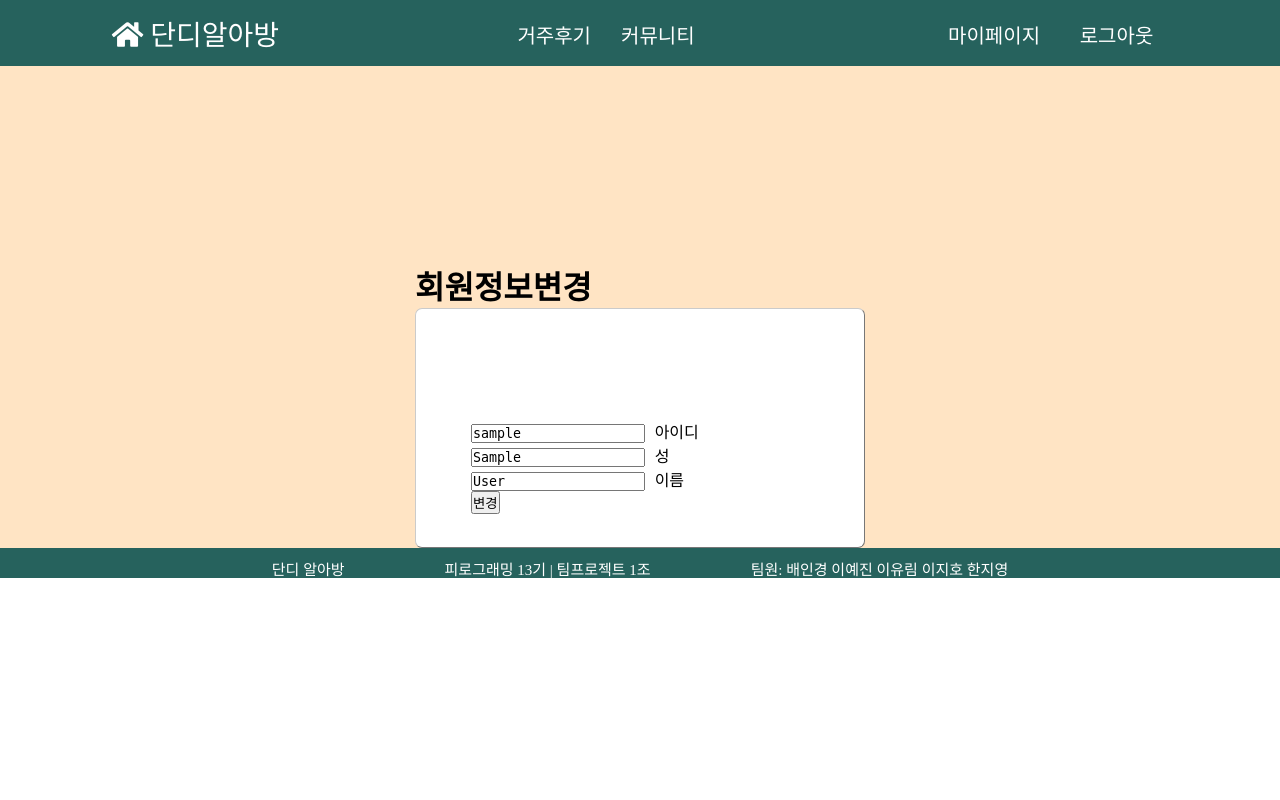
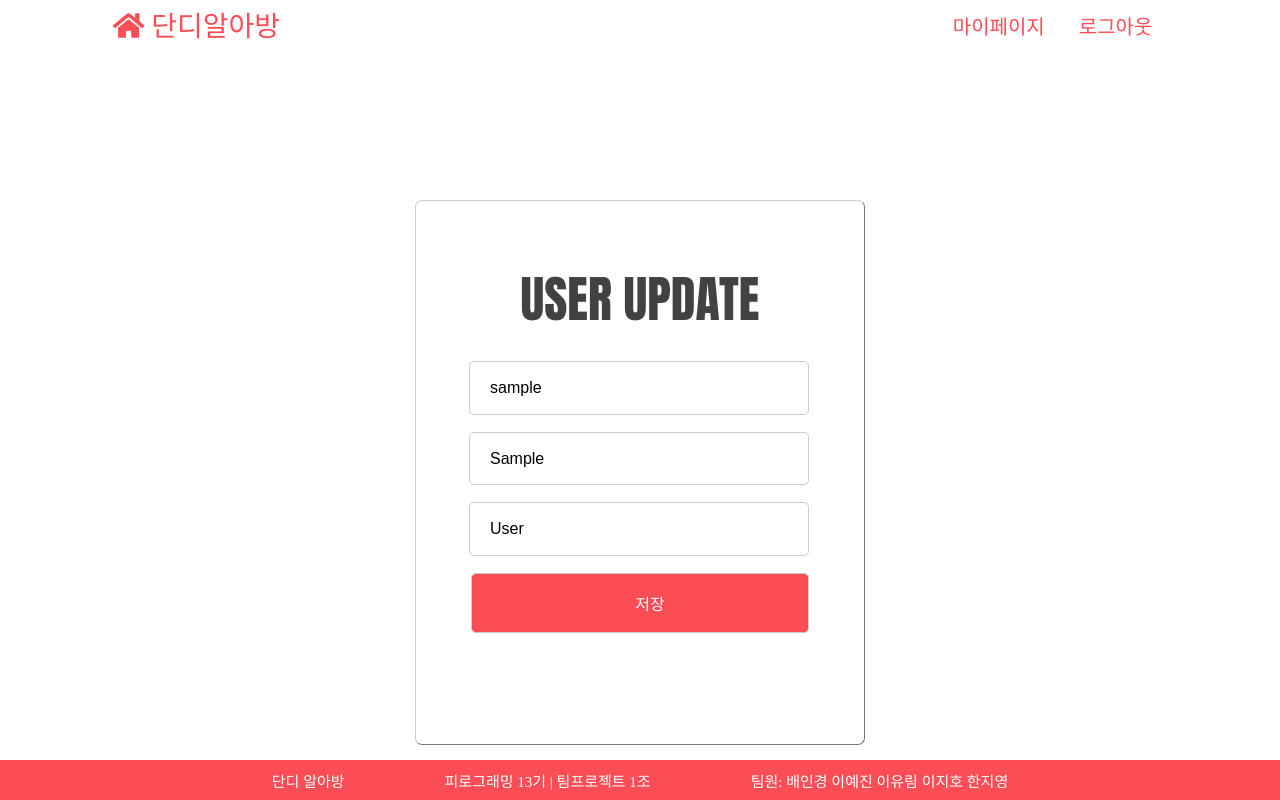
Before and after one commit to InKyeongBae/DD_AraBang, a Django app: page /user/user_update/ in a window 1280 px wide. Run offline with Django 3.2, Linux system fonts and the light colour scheme; the visitor is signed in with stand-in values (Sample User, id 1); some libraries are stand-ins or nearby versions; some web fonts are replaced.

Commit message:
css update user

```diff
--- a/DDAraBang/user/forms.py
+++ b/DDAraBang/user/forms.py
@@ -88,3 +88,8 @@ class CustomUserChangeForm(UserChangeForm):
     class Meta:
         model = models.User
         fields = ['username', 'first_name','last_name']
+        widgets = {
+            "username": forms.TextInput(attrs={"placeholder": "이메일"}),
+            "first_name": forms.TextInput(attrs={"placeholder": "이름"}),
+            "last_name": forms.TextInput(attrs={"placeholder": "성"}),
+        }
--- a/DDAraBang/user/templates/user/user_update.html
+++ b/DDAraBang/user/templates/user/user_update.html
@@ -1,25 +1,105 @@
-{% extends 'community/layout.html' %}
-{% block style %}
-.signup-container {
+<!DOCTYPE html>
+<html lang="en">
+
+<head>
+    <meta charset="UTF-8">
+    <meta name="viewport" content="width=device-width, initial-scale=1.0">
+    <title>Login</title>
+    {% load static %}
+    <link href="https://fonts.googleapis.com/css2?family=Anton&display=swap" rel="stylesheet">
+    <link rel="stylesheet" href="{% static 'css/font.css' %}">
+    <link rel="stylesheet" href="{% static 'css/layout.css' %}">
+    <link rel="stylesheet" href="{% static 'css/login.css' %}">
+    <link href="https://cdnjs.cloudflare.com/ajax/libs/font-awesome/5.9.0/css/all.min.css" rel="stylesheet">
+    <style>
+        header {
+            background: white;
+            display: fixed;
+            justify-content: space-around;
+            padding-bottom: 10px;
+            padding-top: 4px;
+            z-index: 100;
+        }
+
+        .head_link {
+            text-decoration: none;
+            color: #FA4D55;
+            margin-top: 6.5px;
+            font-size: 0.65em;
+        }
+
+        .user-update-wrapper {
+            margin: 0 auto;
+            width: 450px;
+            padding-top: 200px;
+            height: 180px;
+        }
+
+        .user-update-container {
             border-radius: 7px;
             border-style: outset;
             border-width: 1.5px;
             border-color: #CBCBCB;
             background: #fff;
             padding: 60px 55px 33px 55px;
+            height: 450px;
+
         }
 
-.login-wrapper {
+        .user-update-logo {
+            font-size: 50px;
+            color: #424242;
+            text-align: center;
             margin: 0 auto;
-width: 450px;
-height: 50%;
-padding-top: 200px;
+            width: 100%;
+            font-family: 'Anton', sans-serif;
+            margin-bottom: 25px;
         }
-element.style {
+
+        #user-update-form>input {
+            float: right;
+            border: 2px solid #dadada;
+            border-radius: 5px;
+            font-size: 1em;
+            width: 100%;
+            padding: 5% 0;
+            border-color: #CBCBCB;
+            border-width: 0.5px;
+            margin-bottom: 5%;
+            text-indent: 20px;
         }
-.signup-button {
+
+        #user-update-form>input:focus {
+            outline: none;
+            border-color: #9ecaed;
+            box-shadow: 0 0 10px #9ecaed;
+        }
+
+        .user-update-email {
             width: 100%;
-background: #1AAB8A;
+            padding: 5% 0;
+            border-color: #CBCBCB;
+            border-width: 0.5px;
+            margin-bottom: 5%;
+            text-indent: 20px;
+
+        }
+
+        .user-update-password {
+            width: 100%;
+            padding: 5% 0;
+            border-color: #CBCBCB;
+            border-width: 0.5px;
+            margin-bottom: 5%;
+            text-indent: 20px;
+        }
+
+
+        /*button 속성*/
+
+        .user-update-button {
+            width: 100%;
+            background: #FA4D55;
             color: #fff;
             border: none;
             position: relative;
@@ -32,12 +112,13 @@ outline: none;
             border-radius: 5px;
             margin-bottom: 20px;
         }
-.signup-button:hover {
+
+        .user-update-button:hover {
             background: #fff;
-color: #1AAB8A;
+            color: #FA4D55;
         }
 
-.signup-button:before,
+        .user-update-button:before,
         button:after {
             content: '';
             position: absolute;
@@ -45,47 +126,73 @@ top: 0;
             right: 0;
             height: 2px;
             width: 0;
-background: #1AAB8A;
+            background: #FA4D55;
             transition: 400ms ease all;
             border-radius: 5px;
         }
 
-.signup-button:after {
+        .user-update-button:after {
             right: inherit;
             top: inherit;
             left: 0;
             bottom: 0;
         }
 
-.signup-button:hover:before,
+        .user-update-button:hover:before,
         button:hover:after {
             width: 100%;
             transition: 800ms ease all;
         }
 
-.login-signup-link {
-color: #1AAB8A;
+
+        .user-update-footer {
+            position: fixed;
+            float: bottom;
         }
-.signup-container h1{
-margin-bottom:2%;
-}
-.user_delete_button{
+    </style>
 
-}
-{% endblock %}
-{% block content %}
-<div class="sign_out" style="background-color:bisque">
-<div class="login-wrapper">
-<h1>회원정보변경</h1>
-<div class="signup-container">
-<form method="POST" style="padding-top:50px";">
+</head>
+<header>
+    <div><a href="/" class='head_link' id="home"><i class="fas fa-home"></i> 단디알아방</a></div>
+    <div class="head_sec1">
+        <div id="review"><a href="/" class='head_link'>거주후기</a></div>
+        <div id="community"><a href="/" class='head_link'>커뮤니티</a></div>
+    </div>
+    <div class="head_sec1_sign">
+        <!-- <a href="" class='head_link'>로그인</a>
+    <a href="" class='head_link'>회원가입</a> -->
+        {% if user.is_authenticated %}
+        <a href="{% url 'community:my_page' %}" class='head_link'>마이페이지</a>
+        <a href="{% url 'user:logout' %}" class='head_link'>로그아웃</a>
+        {% else %}
+        <a href="{% url 'user:signup' %}" class='head_link'>회원가입</a>
+        <a href="{% url 'user:login' %}" class='head_link'>로그인</a>
+        {% endif %}
+    </div>
+
+</header>
+<div class="d-flex justify-content-center">
+    <div class="user-update-wrapper">
+        <div class="user-update-container">
+            <div class="user-update-logo">
+                USER UPDATE
+            </div>
+            <form id="user-update-form" method="POST">
                 {% csrf_token %}
-    <div>{{ user_change_form.username }} 아이디</div>
-    <div>{{ user_change_form.first_name }} 성</div>
-    <div>{{ user_change_form.last_name }} 이름</div>
-    <input class="user_delete_button"type="submit" value="변경" />
+                {{ user_change_form.username }}
+                {{ user_change_form.first_name }}
+                {{ user_change_form.last_name }}
+                <input class="user-update-button" type="submit" value="저장" />
             </form>
         </div>
     </div>
 </div>
-{% endblock %}
+</div>
+<footer class="user-update-footer">
+    <div class="dandi"> 단디 알아방</div>
+    <div class="piro"> 피로그래밍 13기 | 팀프로젝트 1조</div>
+    <div class="team"> 팀원: 배인경 이예진 이유림 이지호 한지영</div>
+
+</footer>
+
+</html>
```
Lines whose indentation alone changed are shown as unchanged.
